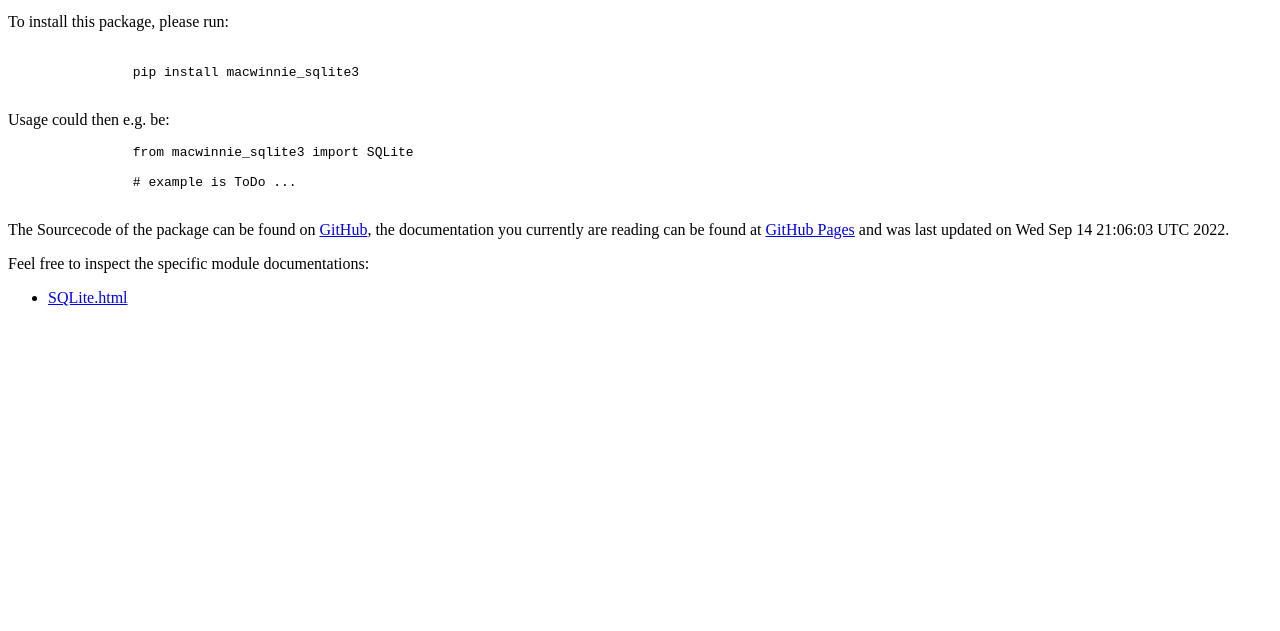
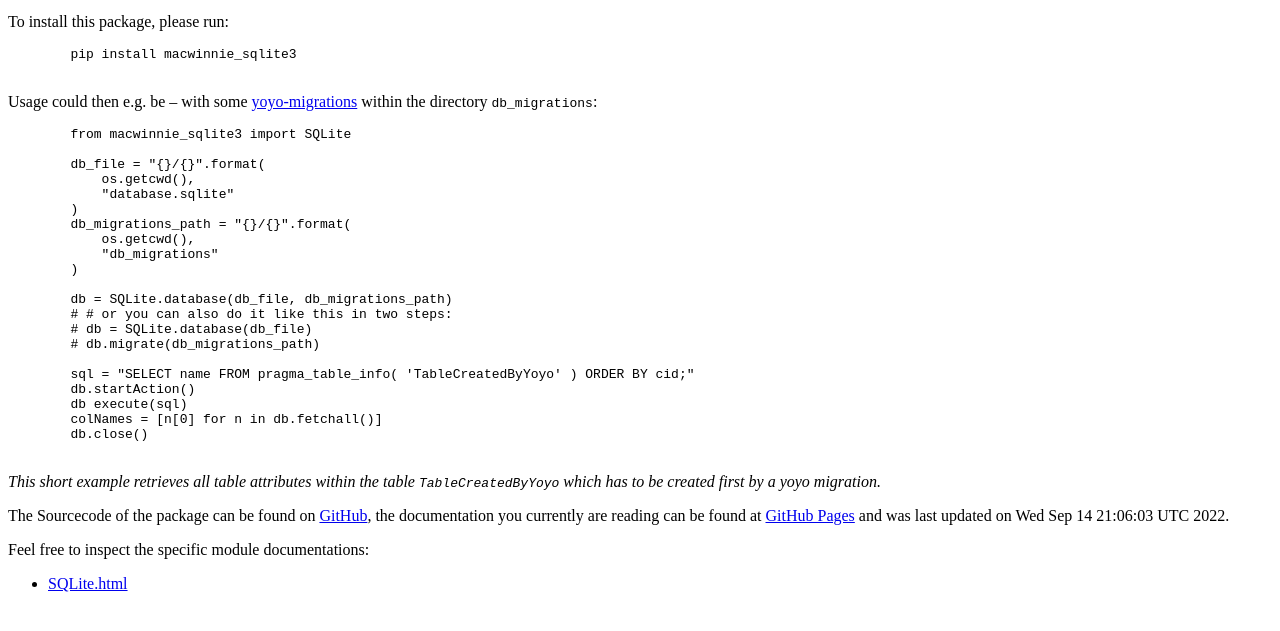
Before and after one commit to macwinnie/py-sqlite3, a plain HTML site: page docs/index.html in a window 1280 px wide. Shown: the part 101-732 px from the top of the page. Drawn offline with Linux system fonts and the light colour scheme.

Commit message:
update documentation

```diff
--- a/docs/index.html
+++ b/docs/index.html
@@ -9,18 +9,39 @@
         This is the documentation overview for SQLite interface by <a target="_blank" href="https://twitter.com/macwinnie">@macwinnie</a>.
     </p>
     <p>
-            To install this package, please run:<br/><br/>
+        To install this package, please run:
+    </p>
     <pre>
         pip install macwinnie_sqlite3
     </pre>
+    <p>
+         Usage could then e.g. be – with some <a target="_blank" href="https://pypi.org/project/yoyo-migrations/">yoyo-migrations</a> within the directory <code>db_migrations</code>:
     </p>
-    <p>
-            Usage could then e.g. be:
     <pre>
         from macwinnie_sqlite3 import SQLite
 
-                # example is ToDo ...
+        db_file = "{}/{}".format(
+            os.getcwd(),
+            "database.sqlite"
+        )
+        db_migrations_path = "{}/{}".format(
+            os.getcwd(),
+            "db_migrations"
+        )
+
+        db = SQLite.database(db_file, db_migrations_path)
+        # # or you can also do it like this in two steps:
+        # db = SQLite.database(db_file)
+        # db.migrate(db_migrations_path)
+
+        sql = "SELECT name FROM pragma_table_info( 'TableCreatedByYoyo' ) ORDER BY cid;"
+        db.startAction()
+        db execute(sql)
+        colNames = [n[0] for n in db.fetchall()]
+        db.close()
     </pre>
+    <p style="font-style: italic;">
+        This short example retrieves all table attributes within the table <code>TableCreatedByYoyo</code> which has to be created first by a yoyo migration.
     </p>
     <p>
         The Sourcecode of the package can be found on <a target="_blank" href="https://github.com/macwinnie/py-sqlite3">GitHub</a>, the documentation you currently are reading can be found at <a href="https://macwinnie.github.io/py-sqlite3/">GitHub Pages</a> and was last updated on <span id="update_date">Wed Sep 14 21:06:03 UTC 2022</span>.
```
Also changed, not shown: 3 other files. Lines whose indentation alone changed are shown as unchanged.
